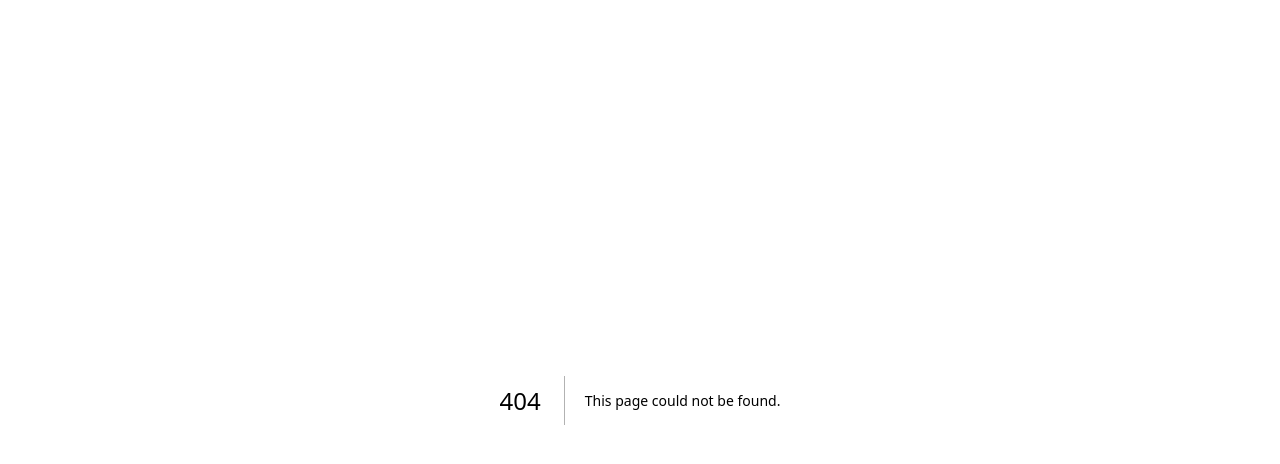
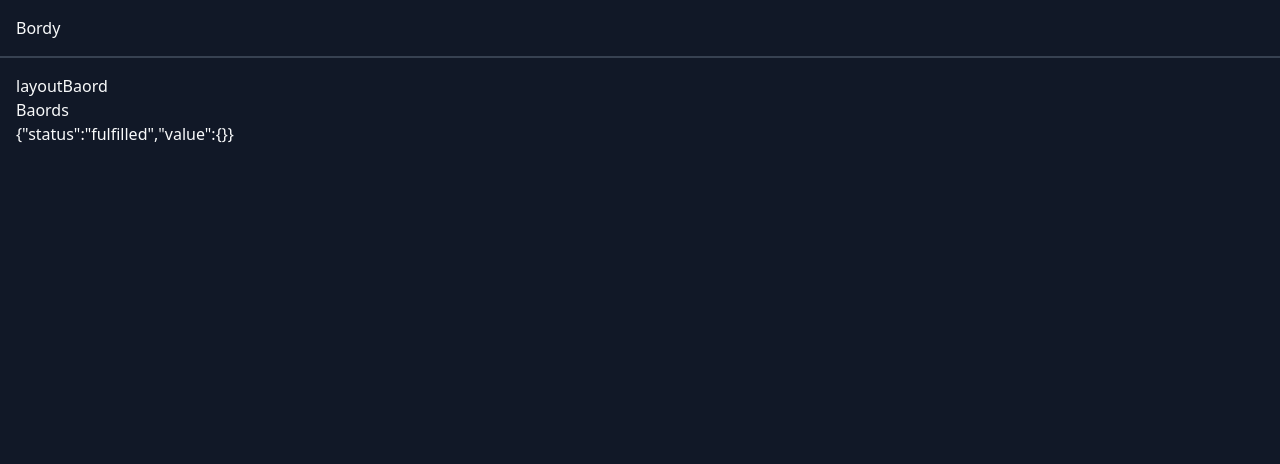
Before and after one commit to FinoanaRandria/Baordy, a Next.js app: page /boards/1 in a window 1280 px wide. Before the commit this address had no page. Shown: the top 464 px of the page. Built offline with nearby package versions, Linux system fonts and the light colour scheme.

Commit message:
baord list && create baord list

```diff
--- /dev/null
+++ b/app/boards/[boardId]/error.tsx
@@ -0,0 +1,30 @@
+'use client'; // Error components must be Client Components
+
+import { useEffect } from 'react';
+
+export default function Error({
+  error,
+  reset,
+}: {
+  error: Error;
+  reset: () => void;
+}) {
+  useEffect(() => {
+    // Log the error to an error reporting service
+    console.error(error);
+  }, [error]);
+
+  return (
+    <div>
+      <h2>Something went wrong on baord!</h2>
+      <button
+        onClick={
+          // Attempt to recover by trying to re-render the segment
+          () => reset()
+        }
+      >
+        Try again
+      </button>
+    </div>
+  );
+}
--- /dev/null
+++ b/app/boards/[boardId]/layout.tsx
@@ -0,0 +1,21 @@
+import React, { PropsWithChildren } from 'react'
+
+export default function layoutBaord(
+
+    {
+        params,
+        children
+      }: PropsWithChildren<{
+        params: { baordId: string };
+
+      }>
+
+) {
+  return (
+    <div> layoutBaord
+
+        <h2> Baords {params.baordId}</h2>
+             {children}
+    </div>
+  )
+}
--- /dev/null
+++ b/app/boards/[boardId]/page.tsx
@@ -0,0 +1,24 @@
+import { throws } from 'assert';
+import React from 'react'
+import { json } from 'stream/consumers';
+
+export default function BaordPage({
+    params,
+    searchParams,
+  }: {
+    params: { baordId: string };
+    searchParams: { [key: string]: string | string[] | undefined };
+  }) {
+
+
+
+  return (
+    <div>
+
+
+
+         <p>  {params.baordId}</p>
+         {JSON.stringify(searchParams)}
+    </div>
+  )
+}
--- /dev/null
+++ b/app/boards/new/page.tsx
@@ -0,0 +1,7 @@
+import React from 'react'
+
+export default function NewBoardPage() {
+  return (
+    <div>NewBoardPage</div>
+  )
+}
--- /dev/null
+++ b/app/error.tsx
@@ -0,0 +1,30 @@
+'use client'; // Error components must be Client Components
+
+import { useEffect } from 'react';
+
+export default function Error({
+  error,
+  reset,
+}: {
+  error: Error;
+  reset: () => void;
+}) {
+  useEffect(() => {
+    // Log the error to an error reporting service
+    console.error(error);
+  }, [error]);
+
+  return (
+    <div className='border-red-700 bg-red-900'>
+      <h2>Something went wrong!</h2>
+      <button
+        onClick={
+          // Attempt to recover by trying to re-render the segment
+          () => reset()
+        }
+      >
+        Try again
+      </button>
+    </div>
+  );
+}
--- a/app/layout.tsx
+++ b/app/layout.tsx
@@ -1,5 +1,5 @@
 import './globals.css'
-
+import Header from '~/src/components/Header'
 export default function RootLayout({
   children,
 }: {
@@ -12,7 +12,14 @@ export default function RootLayout({
         head.tsx. Find out more at https://beta.nextjs.org/docs/api-reference/file-conventions/head
       */}
       <head />
-      <body>{children}</body>
+      <body className='bg-gray-900 text-gray-50'>
+        <Header/>
+
+          <div className='p-4'>
+          {children}
+          </div>
+
+        </body>
     </html>
   )
 }
--- a/app/page.tsx
+++ b/app/page.tsx
@@ -1,3 +1,20 @@
-export default function Home() {
-  return <div></div>;
+import { prisma } from "~/src/db/prisma";
+import { BoardCard } from "~/src/components/board/BoardCard";
+import { Button } from "~/src/components/form/Bouton";
+export default async function  Home() {
+
+  const baords = await prisma.board.findMany()
+
+
+  return <div className="flex flex-col gap-4">
+             <h1 className="text-5xl font-bold">Baordlist</h1>
+                  <Button as="a" href="/boards/new" className="self-end">
+                         Create board
+                  </Button>
+        <ul className="flex flex-col gap-2">
+            {baords.map((board)=>(
+                 <BoardCard key={board.id} board={board}/>
+            ))}
+        </ul>
+  </div>;
 }
--- /dev/null
+++ b/src/components/Header.tsx
@@ -0,0 +1,11 @@
+import React from 'react'
+
+export default function Header() {
+  return (
+    <div className='border-b-2 border-b-gray-700 p-4'>
+
+             <h3>Bordy</h3>
+
+    </div>
+  )
+}
```
